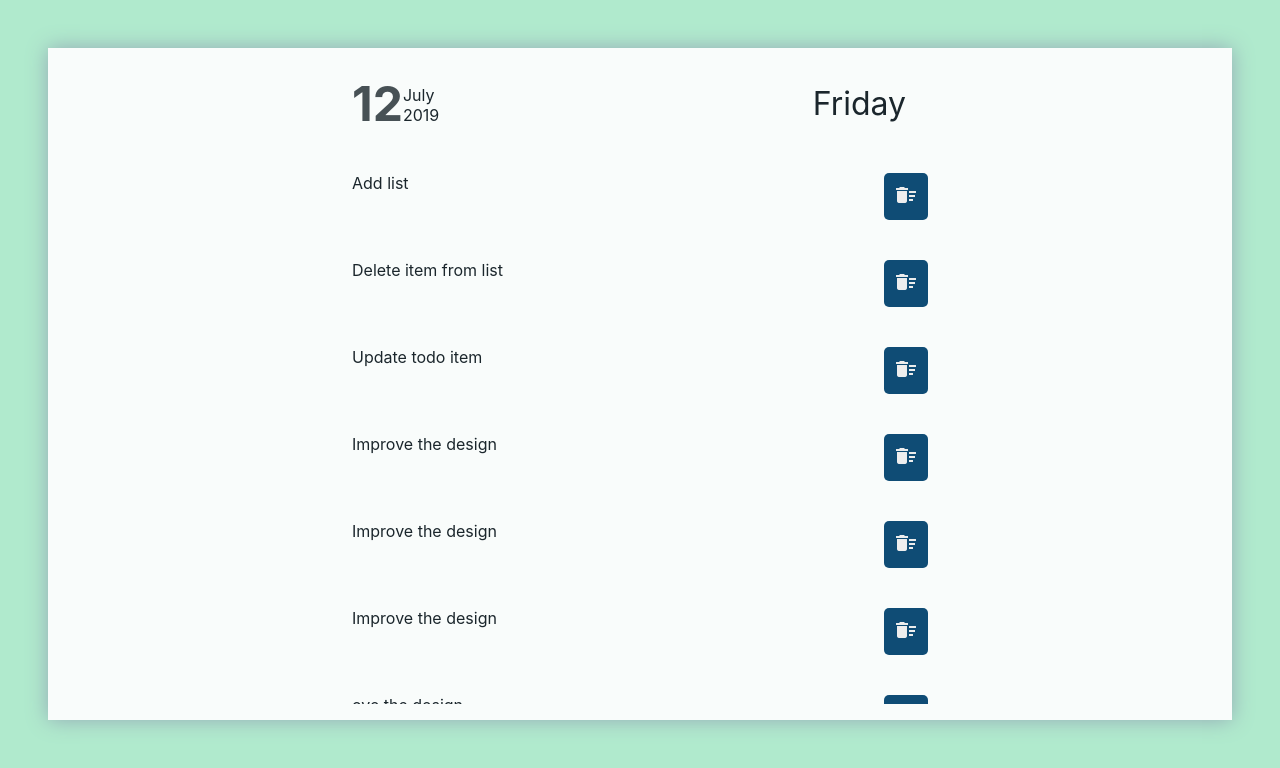
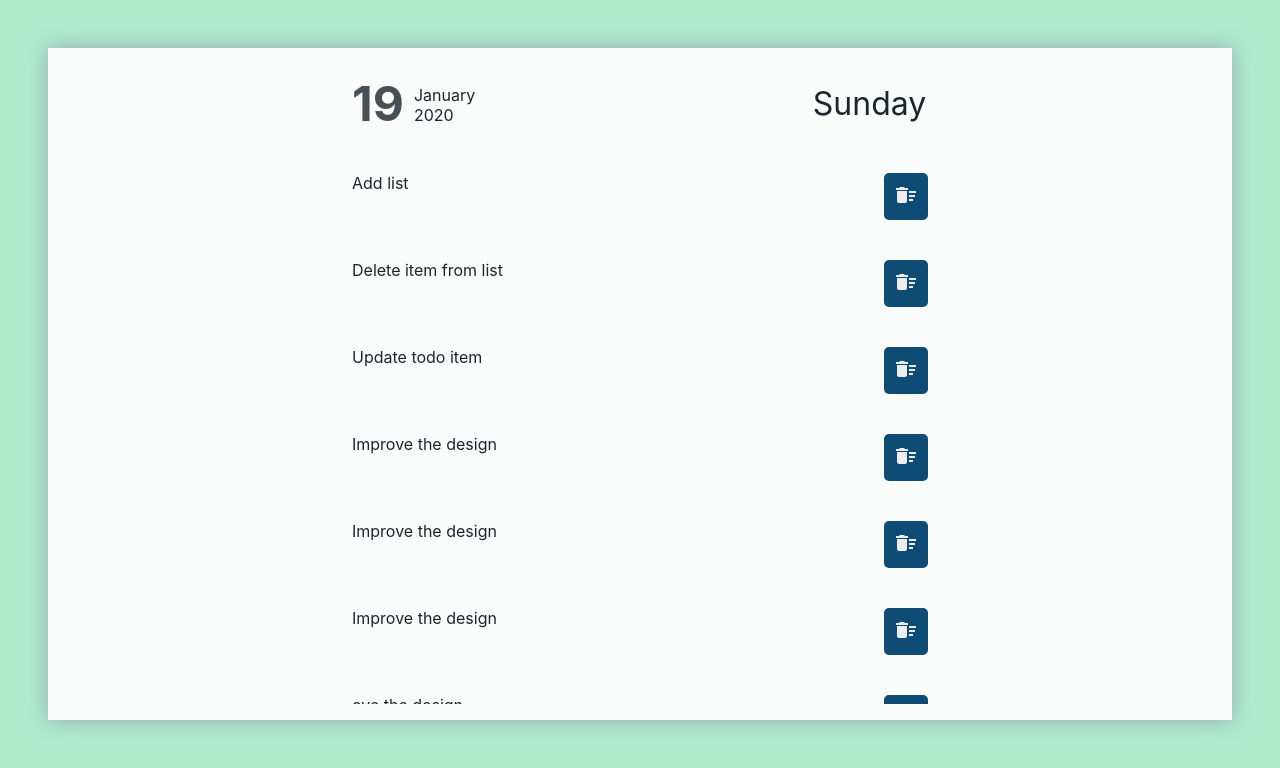
Before and after one commit to ReactorboY/Survey-Form, a React (Create React App) app: page / in a window 1280 px wide. Shown: the top 768 px of the page. Built offline with nearby package versions, Linux system fonts and the light colour scheme.

Commit message:
date added #14

```diff
--- a/src/App.css
+++ b/src/App.css
@@ -36,6 +36,7 @@ main {
 #date {
   opacity: 0.8;
   font-size: 3rem;
+  padding-right: 10px;
   display: inline;
   font-weight: bold;
 }
--- a/src/components/DateContainer.js
+++ b/src/components/DateContainer.js
@@ -1,20 +1,30 @@
 import React, { Component } from 'react'
 import ItemContainer from './ItemContainer'
 
-export default class DateContainer extends Component {
+const month = ['January', 'February','March','April','May','June','July','August','September','October','November','December']
+const day = ['Sunday','Monday','Tuesday','Wednesday','Thursday','Friday','Saturday']
+
+class DateContainer extends Component {
+    constructor(props) {
+        super(props)
+        this.state = {
+            date:new Date()
+        }
+    }
     render() {
+        const {date} = this.state
         return (
             <React.Fragment>
             <div className="itemContainer">
                 <div style={{flex:'80%'}}>
-                    <span id="date">12</span>
+                    <span id="date">{date.getDate()}</span>
                     <div style={{display:'inline-block'}}>
-                        <div>July</div>
-                        <div>2019</div>
+                        <div>{month[date.getMonth()]}</div>
+                        <div>{date.getFullYear()}</div>
                     </div>
                 </div>
                 <div style={{flex:'20%',alignSelf:'center', fontSize:'2rem'}}>
-                    <span>Friday</span>
+                    <span>{day[date.getDay()]}</span>
                     </div>
             </div>
             <ItemContainer/>
@@ -22,3 +32,5 @@ export default class DateContainer extends Component {
         )
     }
 }
+
+export default DateContainer
```
Also changed, not shown: public/index.html (+0 -23 lines).
